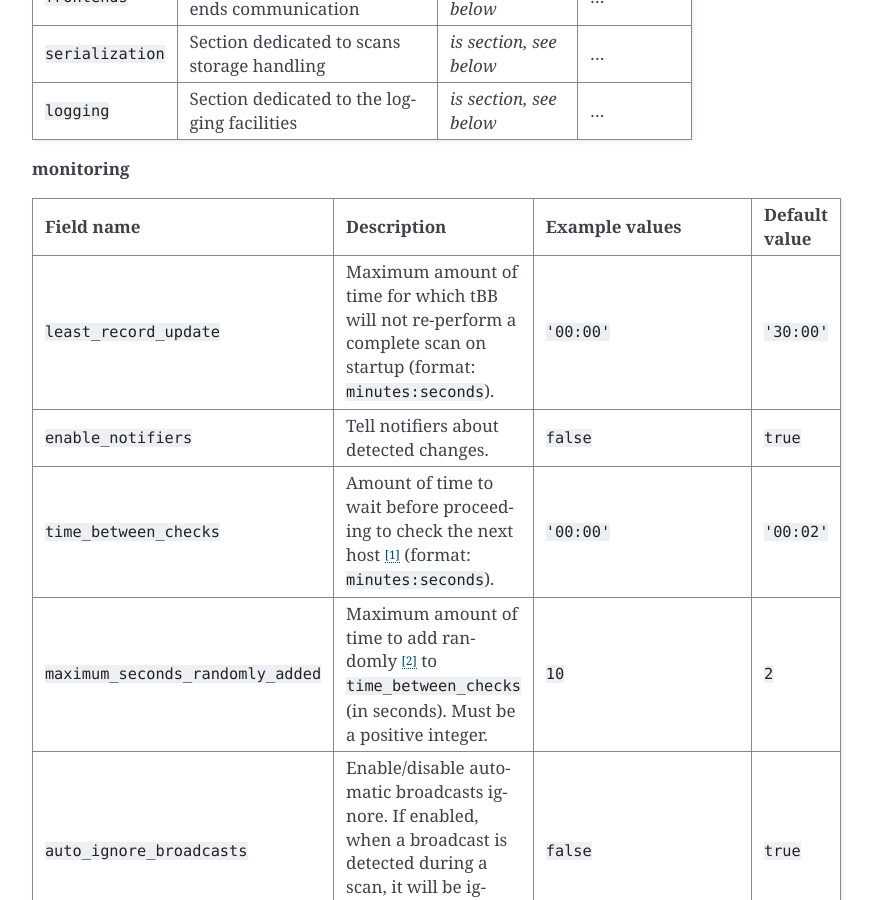
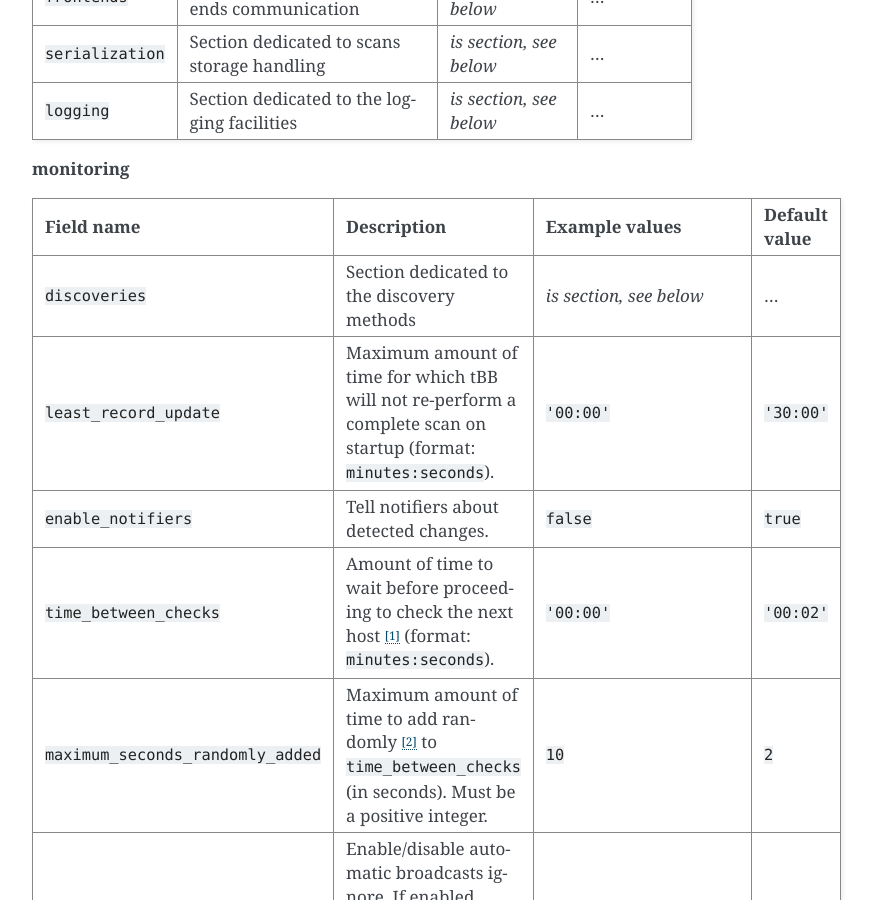
Before and after one commit to dpdani/tBB, a Sphinx documentation site: the page built from docs/config.rst, in a window 1280 px wide and 900 px high, scrolled down 2158 px. Shown: the whole window, without its empty margins (388-1261 px from the left). Built offline with Sphinx 7.4.7, drawn with Linux system fonts in a browser that asks for light colours.

Commit message:
Update config.rst

```diff
--- a/docs/config.rst
+++ b/docs/config.rst
@@ -89,6 +89,7 @@ Field name         Description                                    Example values
 ==================================  =============================================  =========================  =============
 Field name                          Description                                    Example values             Default value
 ==================================  =============================================  =========================  =============
+``discoveries``                     Section dedicated to the discovery methods     *is section, see below*     ...
 ``least_record_update``             Maximum amount of time for which tBB will not  ``'00:00'``                ``'30:00'``
                                     re-perform a complete scan on startup
                                     (format: ``minutes:seconds``).
```
